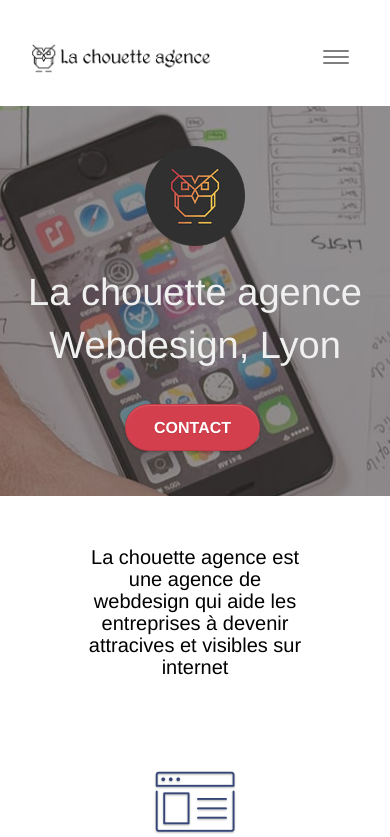
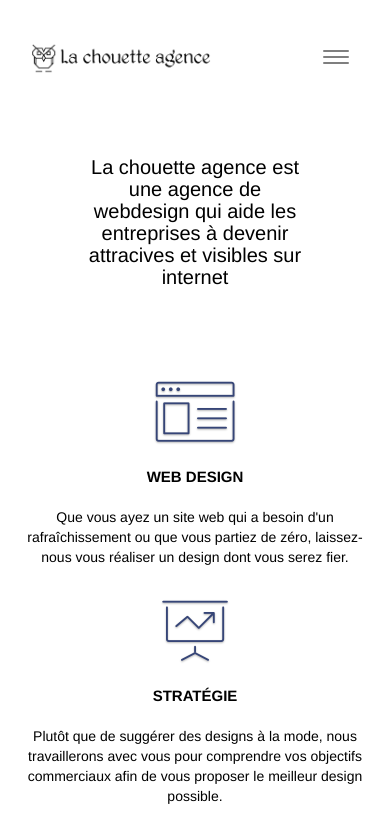
Before and after one commit to YoannHuot/Projet04_LaChouetteAgence, a plain HTML site: page index.html in a window 390 px wide. Shown: the top 837 px of the page. Drawn offline with Linux system fonts and the light colour scheme.

Commit message:
correction bannière format 425px

```diff
--- a/style.css
+++ b/style.css
@@ -1086,7 +1086,7 @@
         padding-right: 10px!important;
     }
     .b-parallax {
-        background-attachment: scroll;
+        display: none;
     }
     .navbar .nav {
         padding-top: 0;
```
